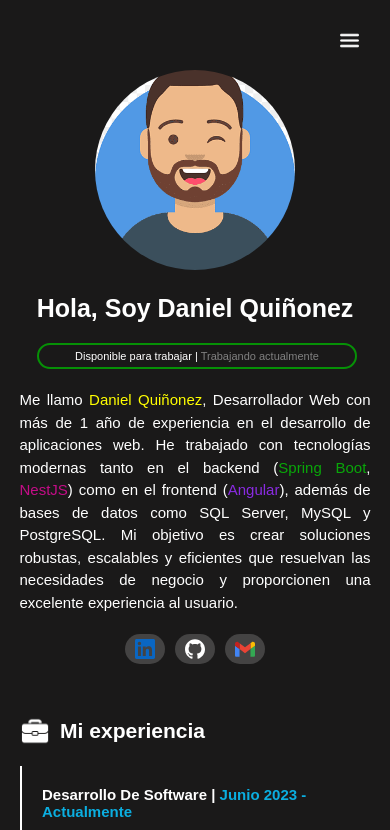
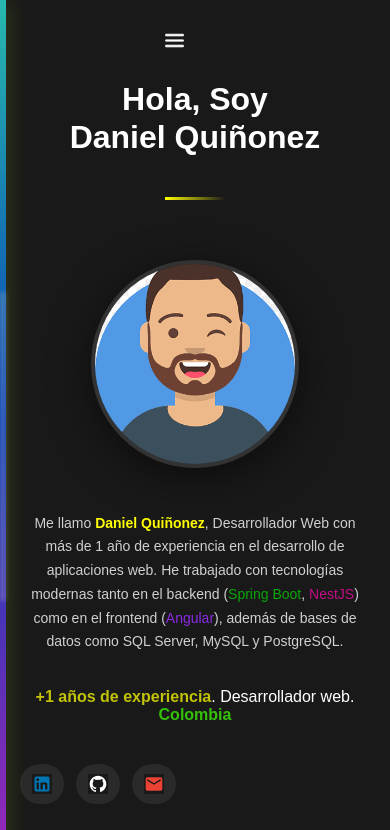
Before and after one commit to DaniQ22/portafolio-web, an Angular app: page / in a window 390 px wide. Shown: the top 830 px of the page. Built offline with nearby package versions, Linux system fonts and the light colour scheme.

Commit message:
new version

```diff
--- a/src/app/app.component.html
+++ b/src/app/app.component.html
@@ -1,3 +1,6 @@
+<body>
+    <div class="border"></div>
+
     <app-nav-bar></app-nav-bar>
 
     <app-layout id="about-me"></app-layout>
@@ -7,3 +10,4 @@
     <app-projects id="proyectos"></app-projects>
 
     <app-footer></app-footer>
+</body>
--- a/src/app/components/card-skill/card-skill.component.css
+++ b/src/app/components/card-skill/card-skill.component.css
@@ -3,6 +3,7 @@
     display: flex;
     justify-content: center;
     margin-bottom: 5rem;
+    padding-top: 20px;
 }
 
 .body {
--- a/src/app/components/card-skill/card-skill.component.html
+++ b/src/app/components/card-skill/card-skill.component.html
@@ -1,4 +1,6 @@
 <div class="container">
+
+
     <div class="body">
         <div class="tittle">
             <h3>Mis Habailidades</h3>
--- a/src/app/components/experiencie/experiencie.component.html
+++ b/src/app/components/experiencie/experiencie.component.html
@@ -1,4 +1,6 @@
 <div class="container">
+
+
     <div class="body">
         <div class="tittle">
             <img src="assets/icons/maletin.png" alt="">
--- a/src/app/components/layout/layout.component.css
+++ b/src/app/components/layout/layout.component.css
@@ -1,174 +1,220 @@
 .container {
-    max-width: 100%;
-    display: flex;
-    justify-content: center;
-    margin-bottom: 6rem;
-
-}
-.container-body {
-    width: 70%;
-    display: flex;
-}
-
-.container-body .left {
-    display: flex;
-    flex-direction: column;
-    justify-content: center;
-    width: 60%;
-}
-
-.container-body .right {
+    min-height: 100vh;
     display: flex;
     align-items: center;
     justify-content: center;
-    width: 40%;
-    height: 100%;
+    padding: 40px 20px;
 }
 
-.container .left .perfil {
-    width: 90%;
-    text-align: justify;
-    color: white;
-    line-height: 1.5;
+
+
+.hero-content {
+    max-width: 1200px;
+    width: 100%;
+    display: grid;
+    grid-template-columns: 1fr auto 1fr;
+    gap: 60px;
+    align-items: center;
 }
 
-.image img{
-    object-fit: cover;
-    width: 400px;
-    height: 400px;
-    border-radius: 50%;
+.left-section {
+    display: flex;
+    flex-direction: column;
+    align-items: flex-start;
+    justify-content: center;
 }
 
-.about-me {
-    padding:20px 0;
-    display: flex;
-    gap: 20px;
-    flex-direction: column;
+.name-title {
+    margin-bottom: 20px;
 }
 
-.about-me .item-1 {
-    padding:5px  0;
-    width: 40%;
-    border: 2px solid rgb(6, 145, 6);
-    border-radius: 50px;
+.name-title h1 {
+    font-size: 48px;
+    font-weight: 700;
+    line-height: 1.2;
+    margin: 0;
+    color: #fff;
+}
+
+.divider {
+    width: 60px;
+    height: 3px;
+    background: linear-gradient(90deg, yellow, transparent);
+    margin: 20px 0;
+}
+
+.center-section {
     display: flex;
     align-items: center;
     justify-content: center;
 }
 
-.about-me .item-1 span{
-     color: white;
-     font-size: 12px;
+.image-wrapper {
+    position: relative;
 }
 
-.about-me h3{
-    color: white;
-    font-size: 40px;
+.profile-image {
+    width: 280px;
+    height: 280px;
+    border-radius: 50%;
+    object-fit: cover;
+    border: 4px solid #333;
+    box-shadow: 0 10px 40px rgba(0, 0, 0, 0.5);
 }
 
-.experience p{
-    color: white;
-    padding:20px 0;
-    font-size: 25px;
+.right-section {
+    display: flex;
+    flex-direction: column;
+    gap: 24px;
 }
 
-.experience p span:nth-child(1){
-    color: rgb(194, 194, 8);
+.specialty {
+    font-size: 16px;
+    color: #b0b0b0;
+    line-height: 1.6;
 }
 
-.experience p span:nth-child(2){
+.perfil {
+    font-size: 15px;
+    color: #d0d0d0;
+    line-height: 1.7;
+}
+
+.highlight-yellow {
+    color: yellow;
+    font-weight: 600;
+}
+
+.highlight-green {
+    color: rgb(9, 167, 9);
+    font-weight: 500;
+}
+
+.highlight-pink {
+    color: rgb(196, 13, 135);
+    font-weight: 500;
+}
+
+.highlight-blue {
+    color: blueviolet;
+    font-weight: 500;
+}
+
+.experience {
+    margin-top: 10px;
+}
+
+.experience p {
+    font-size: 18px;
+    color: #fff;
+}
+
+.experience-years {
+    color: rgb(194, 194, 8);
+    font-weight: 600;
+}
+
+.location {
     color: rgb(51, 194, 8);
+    font-weight: 600;
+}
+
+.info-for-me {
+    margin-top: 16px;
 }
 
 .info-for-me ul {
     display: flex;
-    gap: 10px;
+    gap: 12px;
+    list-style: none;
+    flex-wrap: wrap;
 }
 
 .info-for-me ul li {
-    list-style: none;
     display: flex;
     align-items: center;
-    gap: 5px ;
-    padding: 5px 10px ;
-    background-color: rgb(68, 67, 67);
+    gap: 8px;
+    padding: 10px 18px;
+    background-color: #2a2a2a;
     border-radius: 50px;
     cursor: pointer;
+    transition: all 0.3s ease;
+}
 
+.info-for-me ul li:hover {
+    background-color: #3a3a3a;
+    transform: translateY(-2px);
 }
 
 .info-for-me ul li img {
     width: 20px;
     height: 20px;
-    background-color: transparent;
 }
 
 .info-for-me ul li span {
     color: white;
-    font-weight: 600;
-    font-size: 15px;
-    background-color: transparent;
+    font-weight: 500;
+    font-size: 14px;
+}
+
+/* Responsive */
+@media (max-width: 1024px) {
+    .hero-content {
+        grid-template-columns: 1fr;
+        gap: 40px;
+        text-align: center;
+    }
+
+    .left-section {
+        align-items: center;
+    }
+
+    .divider {
+        margin: 20px auto;
+    }
+
+    .name-title h1 {
+        font-size: 40px;
+    }
+
+    .profile-image {
+        width: 240px;
+        height: 240px;
+    }
+
+    .right-section {
+        max-width: 600px;
+        margin: 0 auto;
+    }
 }
 
 @media (max-width: 768px) {
-
     .container {
-        margin-bottom: 2rem;
+        padding: 20px;
     }
 
-    .container-body {
-        width: 100%;
-        display: flex;
-        flex-direction:column-reverse;
+    .name-title h1 {
+        font-size: 32px;
     }
 
-
-
-    .container-body .left {
-        display: flex;
-        align-items: center;
-        justify-content: center;
-        width: 100%;
+    .profile-image {
+        width: 200px;
+        height: 200px;
     }
 
-    .container .right {
-        display: flex;
-        align-items: center;
-        justify-content: center;
-        width: 100%;
+    .perfil {
+        font-size: 14px;
     }
 
-    .image img{
-        object-fit: cover;
-        width: 200px;
-        height: 200px;
-        border-radius: 50%;
-    }
-
-
-    .about-me h3 {
-        font-size: 25px;
-    }
-
-    .about-me .item-1 {
-        width: 100%
-    }
-
-    .about-me .item-1 span {
-        font-size: 11px;
-    }
-
-
-    .container .left .perfil {
-        font-size: 15px;
-        margin-bottom: 20px;
-    }
-
-    .experience p{
-        display: none;
+    .experience p {
+        font-size: 16px;
     }
 
     .info-for-me ul li span {
         display: none;
     }
+
+    .info-for-me ul li {
+        padding: 10px 12px;
+    }
 }
--- a/src/app/components/layout/layout.component.html
+++ b/src/app/components/layout/layout.component.html
@@ -1,59 +1,67 @@
 <div class="container">
-    <div class="container-body">
 
+    <div class="hero-content">
 
-        <div class="left">
-            <div class="about-me">
-                <h3>Hola, Soy Daniel Quiñonez </h3>
-                <div class="item-1"><span>Disponible para trabajar | <span style="color: gray;">Trabajando actualmente</span></span></div>
+        <!-- Left Section -->
+        <div class="left-section">
+            <div class="name-title">
+                <h1>Hola, Soy<br>Daniel Quiñonez</h1>
             </div>
+            <div class="divider"></div>
+        </div>
+
+        <!-- Center Section - Image -->
+        <div class="center-section">
+            <div class="image-wrapper">
+                <img src="assets/images/avatar.png"
+                    alt="Daniel Quiñonez" class="profile-image">
+            </div>
+        </div>
+
+        <!-- Right Section -->
+        <div class="right-section">
+
             <div class="perfil">
-                Me llamo <span style="color: yellow;">Daniel Quiñonez</span>, Desarrollador Web con más de 1 año de experiencia en el desarrollo de aplicaciones
-                web. He trabajado con tecnologías modernas tanto en el backend (<span style="color: rgb(9, 167, 9);">Spring Boot</span>, <span style="color: rgb(196, 13, 135);">NestJS</span>) como en el frontend
-                (<span style="color: blueviolet;">Angular</span>), además de bases de datos como SQL Server, MySQL y PostgreSQL. Mi objetivo es crear soluciones
-                robustas, escalables y eficientes que resuelvan las necesidades de negocio y proporcionen una excelente
-                experiencia al usuario.
+                Me llamo <span class="highlight-yellow">Daniel Quiñonez</span>, Desarrollador Web con más de 1 año de
+                experiencia en el desarrollo de aplicaciones web. He trabajado con tecnologías modernas tanto en el
+                backend (<span class="highlight-green">Spring Boot</span>, <span class="highlight-pink">NestJS</span>)
+                como en el frontend (<span class="highlight-blue">Angular</span>), además de bases de datos como SQL
+                Server, MySQL y PostgreSQL.
             </div>
+
             <div class="experience">
-                <p>+1 años de experiencia. <span>Desarrollador web</span>. <span>Colombia</span> </p>
+                <p><span class="experience-years">+1 años de experiencia</span>. Desarrollador web. <span
+                        class="location">Colombia</span></p>
             </div>
+
             <div class="info-for-me">
                 <ul>
                     <li>
-                        <img src="assets/icons/linkedin.svg" alt="">
-                        <span>
-                            Linkedin
-                        </span>
+                        <svg width="20" height="20" viewBox="0 0 24 24" fill="none" xmlns="http://www.w3.org/2000/svg">
+                            <path
+                                d="M19 3a2 2 0 0 1 2 2v14a2 2 0 0 1-2 2H5a2 2 0 0 1-2-2V5a2 2 0 0 1 2-2h14m-.5 15.5v-5.3a3.26 3.26 0 0 0-3.26-3.26c-.85 0-1.84.52-2.32 1.3v-1.11h-2.79v8.37h2.79v-4.93c0-.77.62-1.4 1.39-1.4a1.4 1.4 0 0 1 1.4 1.4v4.93h2.79M6.88 8.56a1.68 1.68 0 0 0 1.68-1.68c0-.93-.75-1.69-1.68-1.69a1.69 1.69 0 0 0-1.69 1.69c0 .93.76 1.68 1.69 1.68m1.39 9.94v-8.37H5.5v8.37h2.77z"
+                                fill="#0077B5" />
+                        </svg>
+                        <span>LinkedIn</span>
                     </li>
-
                     <li>
-                        <img src="assets/icons/github-dark.svg" alt="">
-                        <span>
-                            GitHub
-                        </span>
+                        <svg width="20" height="20" viewBox="0 0 24 24" fill="none" xmlns="http://www.w3.org/2000/svg">
+                            <path fill-rule="evenodd" clip-rule="evenodd"
+                                d="M12 2C6.477 2 2 6.477 2 12c0 4.42 2.865 8.17 6.839 9.49.5.092.682-.217.682-.482 0-.237-.008-.866-.013-1.7-2.782.603-3.369-1.34-3.369-1.34-.454-1.156-1.11-1.463-1.11-1.463-.908-.62.069-.608.069-.608 1.003.07 1.531 1.03 1.531 1.03.892 1.529 2.341 1.087 2.91.831.092-.646.35-1.086.636-1.336-2.22-.253-4.555-1.11-4.555-4.943 0-1.091.39-1.984 1.029-2.683-.103-.253-.446-1.27.098-2.647 0 0 .84-.269 2.75 1.025A9.578 9.578 0 0112 6.836c.85.004 1.705.114 2.504.336 1.909-1.294 2.747-1.025 2.747-1.025.546 1.377.203 2.394.1 2.647.64.699 1.028 1.592 1.028 2.683 0 3.842-2.339 4.687-4.566 4.935.359.309.678.919.678 1.852 0 1.336-.012 2.415-.012 2.743 0 .267.18.578.688.48C19.138 20.167 22 16.418 22 12c0-5.523-4.477-10-10-10z"
+                                fill="#fff" />
+                        </svg>
+                        <span>GitHub</span>
                     </li>
-
                     <li>
-                        <img src="assets/icons/gmail.svg" alt="">
-                        <span>
-                            3003953317.z.com
-                        </span>
+                        <svg width="20" height="20" viewBox="0 0 24 24" fill="none" xmlns="http://www.w3.org/2000/svg">
+                            <path
+                                d="M20 4H4c-1.1 0-1.99.9-1.99 2L2 18c0 1.1.9 2 2 2h16c1.1 0 2-.9 2-2V6c0-1.1-.9-2-2-2zm0 4l-8 5-8-5V6l8 5 8-5v2z"
+                                fill="#EA4335" />
+                        </svg>
+                        <span>3003953317.z.com</span>
                     </li>
-
-
-
                 </ul>
             </div>
         </div>
-
-        <div class="right">
-            <div class="image">
-                <img src="assets/images/avatar.png" alt="">
-            </div>
-        </div>
-
-
-
     </div>
-
 </div>
--- a/src/app/components/nav-bar/nav-bar.component.css
+++ b/src/app/components/nav-bar/nav-bar.component.css
@@ -6,6 +6,9 @@
     justify-content: center;
     margin-bottom: 100px;
     padding: 20px;
+    position: absolute;
+    left: 50%;
+    transform: translateX(-50%);
 
 }
 
@@ -15,11 +18,42 @@
     align-items: center;
     padding: 10px 28px;
     border-radius: 50px;
-    -webkit-box-shadow: 0px 5px 5px 0px rgb(6, 145, 6);
-    -moz-box-shadow: 0px 5px 5px 0px rgb(6, 145, 6);
-    box-shadow: 0px 5px 5px 0px rgb(6, 145, 6);
+    animation: navbarGlow 3s ease-in-out infinite;
     position: fixed;
 }
+
+@keyframes navbarGlow {
+    0% {
+        box-shadow:
+            0 0 8px greenyellow,
+            0 0 16px rgba(173, 255, 47, 0.5);
+    }
+
+    25% {
+        box-shadow:
+            0 0 8px #fcb900,
+            0 0 16px rgba(252, 185, 0, 0.5);
+    }
+
+    50% {
+        box-shadow:
+            0 0 8px rgb(47, 255, 238),
+            0 0 16px rgba(47, 255, 238, 0.5);
+    }
+
+    75% {
+        box-shadow:
+            0 0 8px #0050fc,
+            0 0 16px rgba(0, 80, 252, 0.5);
+    }
+
+    100% {
+        box-shadow:
+            0 0 8px rgb(206, 47, 255),
+            0 0 16px rgba(206, 47, 255, 0.5);
+    }
+}
+
 
 .nav-bar ul li {
     list-style: none;
--- a/src/styles.css
+++ b/src/styles.css
@@ -8,6 +8,74 @@
 
 }
 
-#skills {
-    scroll-margin-top: 10;
+
+body {
+    height: 100%;
 }
+
+.border {
+    position: fixed;
+    height: 100%;
+    width: 6px;
+    left: 0;
+    background: linear-gradient(180deg,
+            greenyellow 0%,
+            #fcb900 25%,
+            rgb(47, 255, 238) 50%,
+            #0050fc 75%,
+            rgb(206, 47, 255) 100%);
+    background-size: 100% 200%;
+    animation: borderPulse 2s ease-in-out infinite;
+    box-shadow: 0 0 20px rgba(173, 255, 47, 0.5);
+}
+
+.border::before {
+    content: '';
+    position: absolute;
+    width: 100%;
+    height: 30%;
+    background: rgba(255, 255, 255, 0.3);
+    animation: borderWave 1.5s ease-in-out infinite;
+    filter: blur(2px);
+}
+
+@keyframes borderPulse {
+
+    0%,
+    100% {
+        background-position: 0% 0%;
+        opacity: 1;
+    }
+
+    50% {
+        background-position: 0% 100%;
+        opacity: 0.7;
+    }
+}
+
+@keyframes borderWave {
+    0% {
+        top: 0%;
+        height: 20%;
+    }
+
+    25% {
+        top: 30%;
+        height: 40%;
+    }
+
+    50% {
+        top: 50%;
+        height: 25%;
+    }
+
+    75% {
+        top: 20%;
+        height: 35%;
+    }
+
+    100% {
+        top: 0%;
+        height: 20%;
+    }
+}
```
Also changed, not shown: src/app/components/experiencie/experiencie.component.css (+7 -5 lines), src/app/components/projects/projects.component.css (+10 -1 lines), src/app/components/projects/projects.component.html (+14 -32 lines), src/app/components/projects/projects.component.ts (+41 -1 lines), src/assets/banner-layout.jpg (added), src/assets/images/plan-project.png (added). Lines whose indentation alone changed are shown as unchanged.
